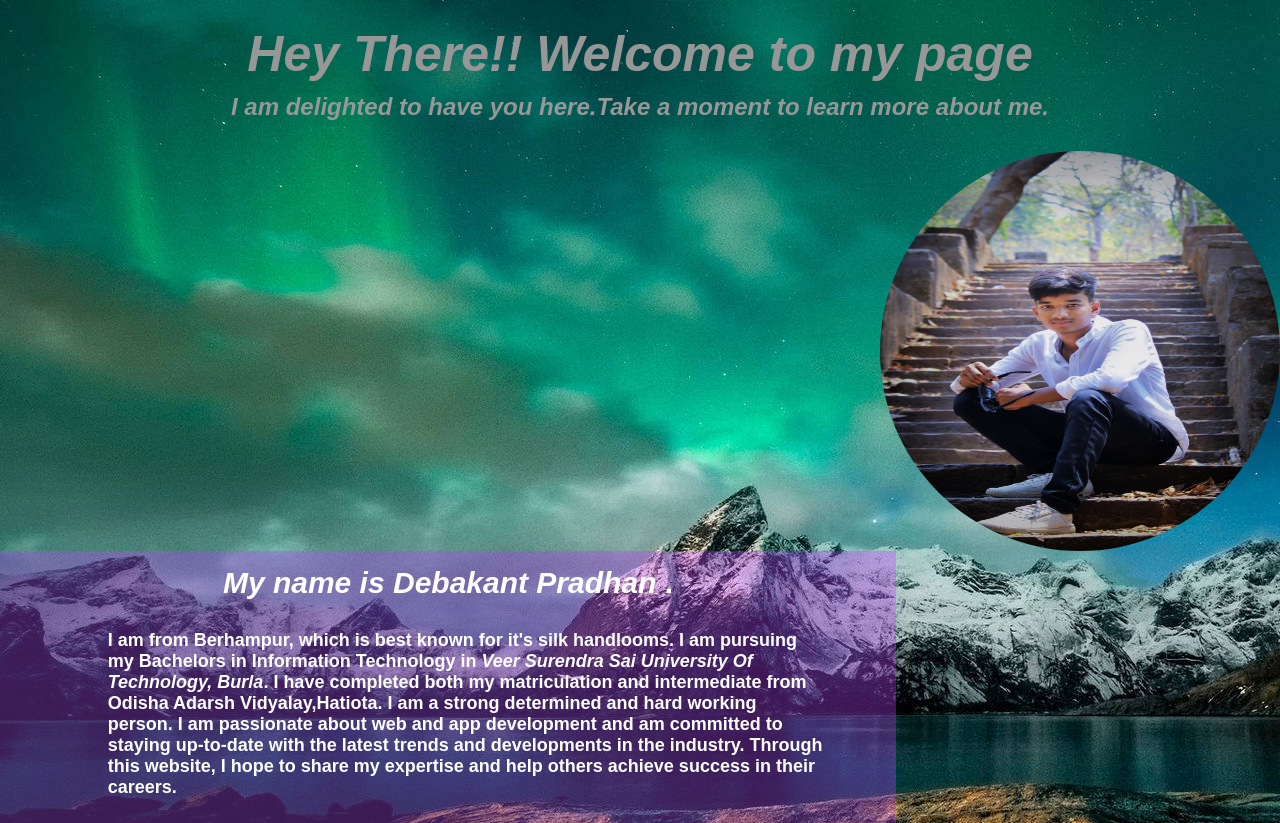
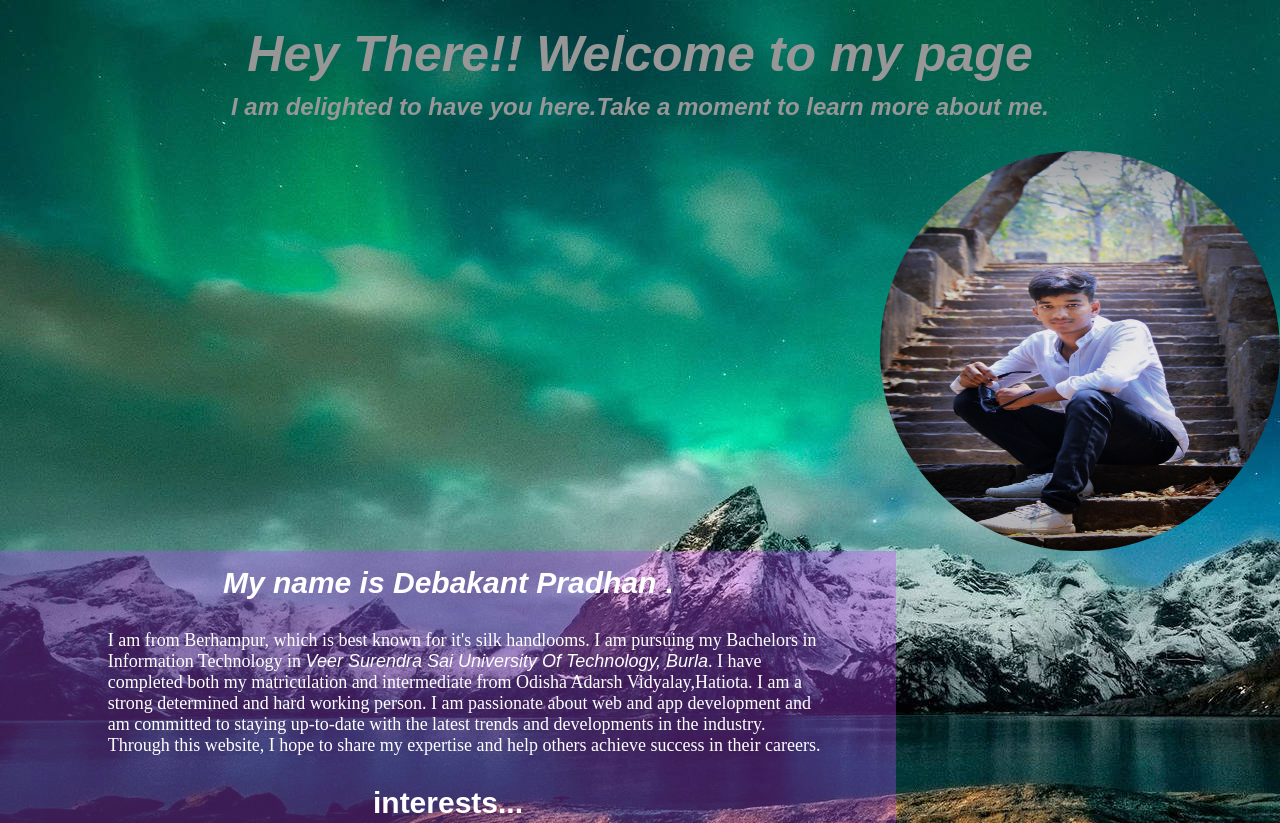
Before and after one commit to DebakantPradhan/about-me-web, a plain HTML site: page index.html in a window 1280 px wide. Shown: the top 823 px of the page. Drawn offline with Linux system fonts and the light colour scheme.

Commit message:
Update style.css

```diff
--- a/style.css
+++ b/style.css
@@ -71,6 +71,8 @@ header{
     width: 80%;
     margin: 15px;
     margin-left: 4vw;
+    font-family: serif;
+    font-weight: normal;
 }
 .message img{
     width: 70%;
```
